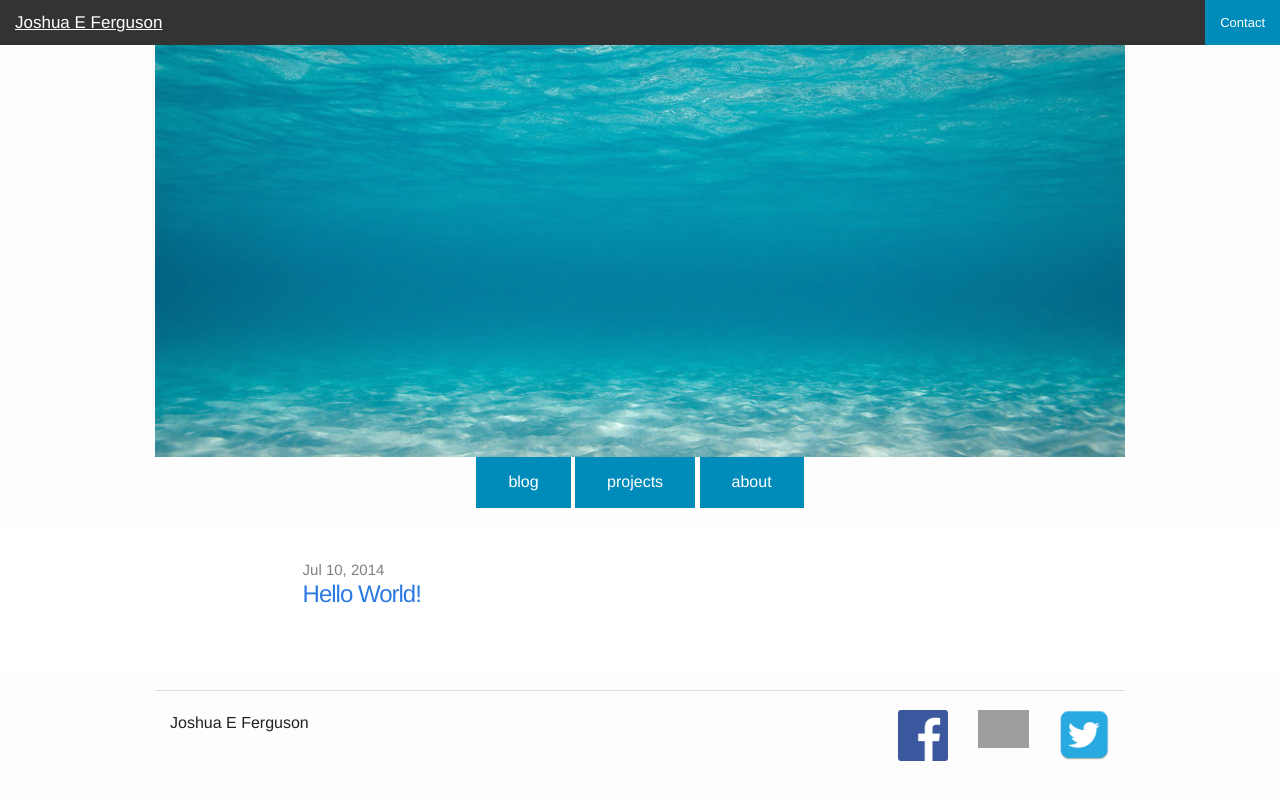
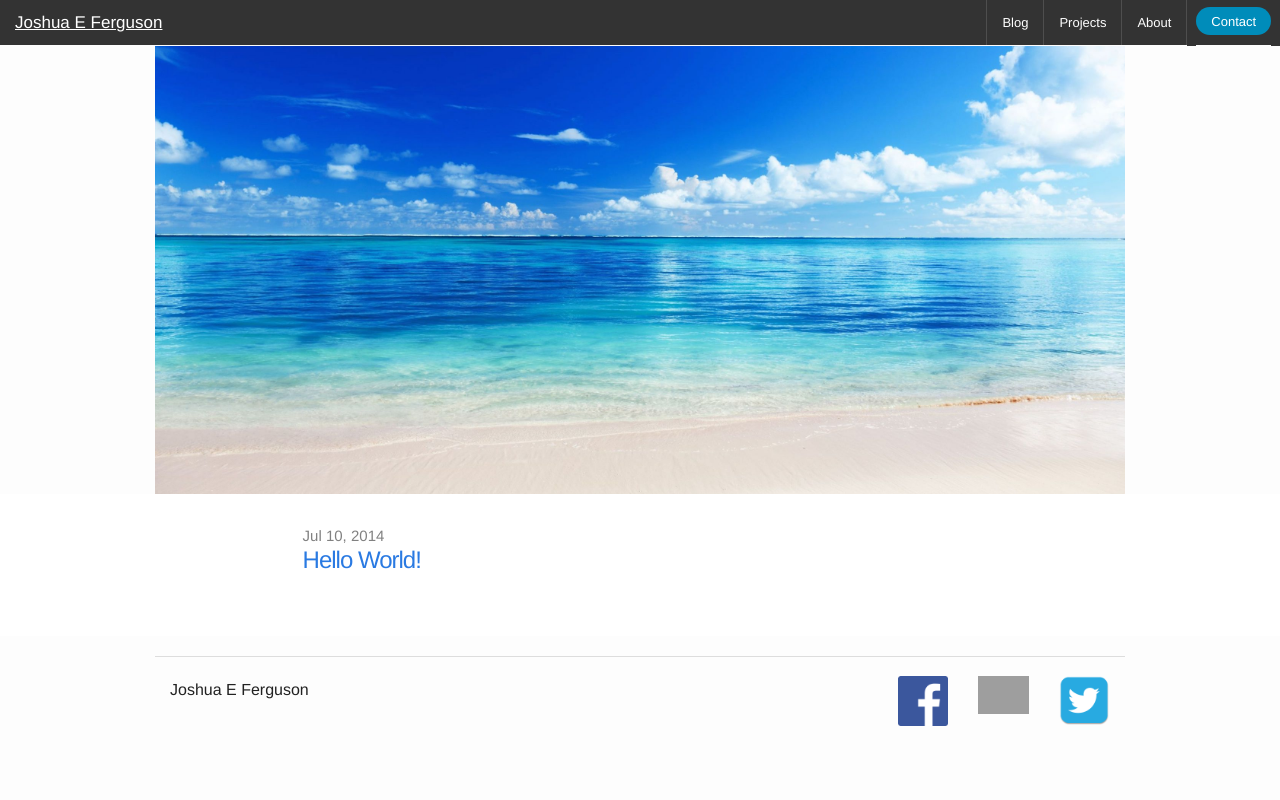
Before and after one commit to jeferguson/jeferguson.github.io, a Jekyll site: the page built from index.html, in a window 1280 px wide. Shown: the top 800 px of the page. Built offline with Jekyll 4.4.1, drawn with Linux system fonts in a browser that asks for light colours; grey boxes are pictures that could not be loaded.

Commit message:
modifieied nav bar

```diff
--- a/_includes/footer.html
+++ b/_includes/footer.html
@@ -1,10 +1,10 @@
 <!-- Here is where we need to put a footer -->
   <!-- need to add some custom css for the footer, this is pretty try -->
 
-    <footer class = "row">
+    <footer class ="row">
       <div class = "large-12 columns"><hr/>
         <div class = "large-9 columns">
-          <p>Joshua E Ferguson</p>
+          <h1>Joshua E Ferguson</h1>
         </div>
         <div class = "large-1 columns">
             <a href="https://www.facebook.com/joshf3rguson"><img src="img/fb.png" width="100%" height="100%"></a>
--- a/_includes/header.html
+++ b/_includes/header.html
@@ -12,7 +12,18 @@
       <!-- Right Nav Section -->
       <!-- STill need to change the coloring here-->
       <ul class="right">
-        <li class="active"><a href="#"> Contact </a></li>
+        <li class = "divider"></li>
+        <li><a href="#"> Blog </a></li>
+        <li class = "divider"></li>
+        <li><a href="#"> Projects </a></li>
+        <li class = "divider"></li>
+        <li><a href="#"> About </a></li>
+        <li class = "divider"></li>
+        <li><p>&nbsp</p>
+        <li><p>&nbsp</p>
+        <li class = "gs" ><a href="#" class="button tiny radius round"> Contact </a></li>
+        <li><p>&nbsp</p>
+        <li><p>&nbsp</p>
       </ul>
     </section>
   </nav>
--- a/_includes/main_image.html
+++ b/_includes/main_image.html
@@ -1,13 +1,12 @@
 <!-- main image section -->
-  <div class="row">
-    <div class="small-12 columns">
-      <div id="img_container">
-        <img src="img/Under-Sea-View.jpg">
-        <div align ="center">
-          <button class="button">blog</button>
-          <button class="button">projects</button>
-          <button class="button">about</button>
-        </div>
-      </div>
-     </div>
-  </div>
+
+<section id="homepage-hero">
+
+	<div class ="row">
+		<div class = "large-12 columns">
+			<img src = "img/beach1.jpg">
+		</div>
+	</div>
+
+
+</section>
```
Also changed, not shown: img/beach.jpg (added), img/beach1.jpg (added), img/sf1.jpg (added), img/sf2.jpg (added), 8 other files.
